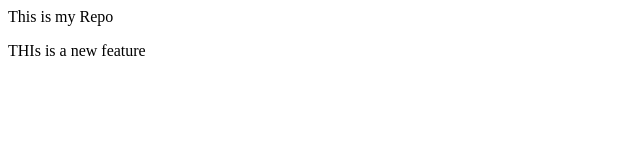
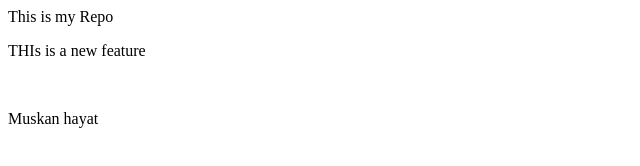
Before and after one commit to Muskan-Hayat/apnaStudy-Demo, a plain HTML site: page index.html in a window 1280 px wide. Shown: the whole page, without its empty margins (0-640 px from the left). Drawn offline with Linux system fonts and the light colour scheme.

Commit message:
change my index

```diff
--- a/index.html
+++ b/index.html
@@ -1,2 +1,4 @@
 <P>This is my Repo</P>
 <P>THIs is  a new feature</P>
+<br>
+<p>Muskan hayat</p>
```
